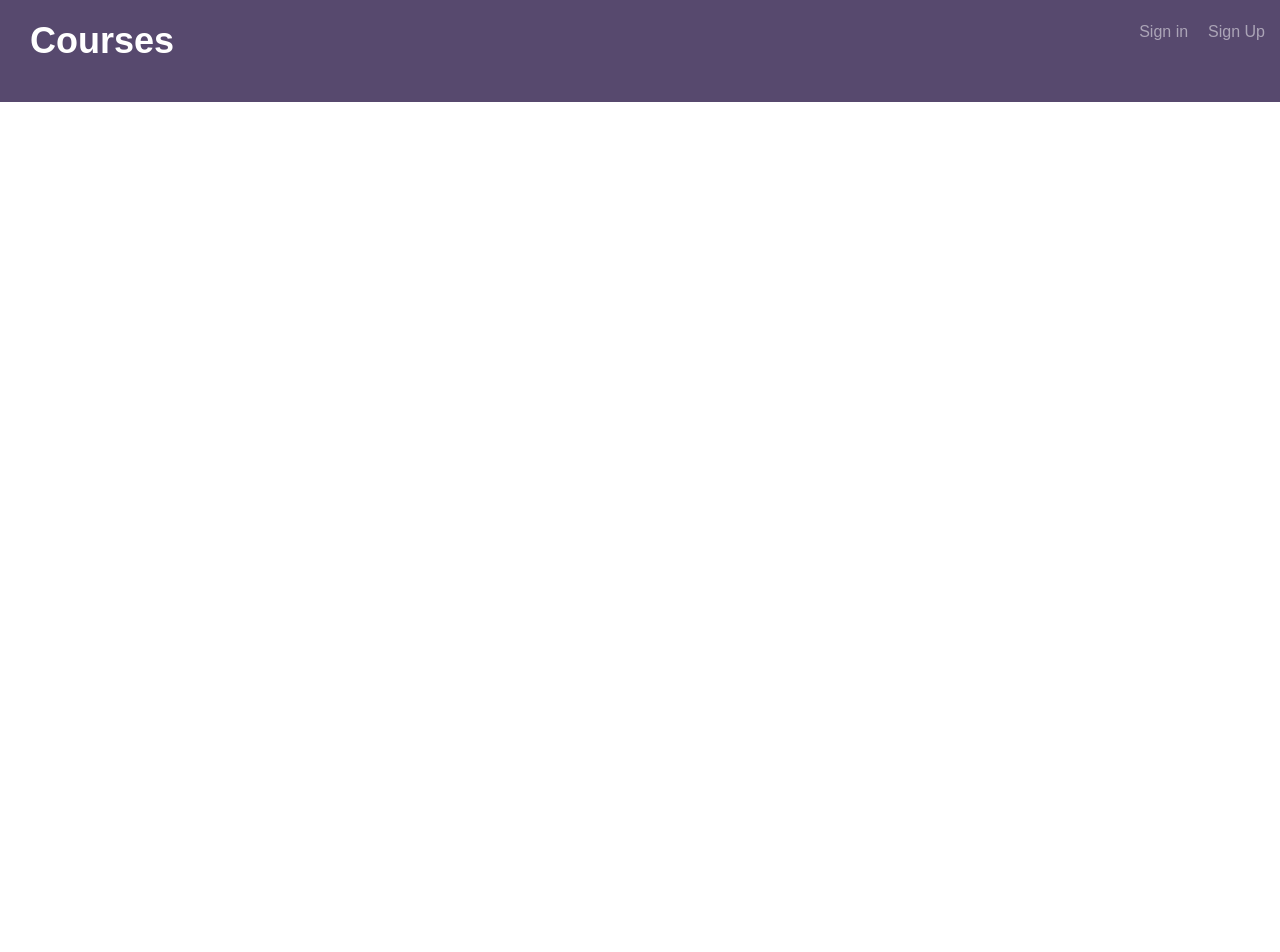
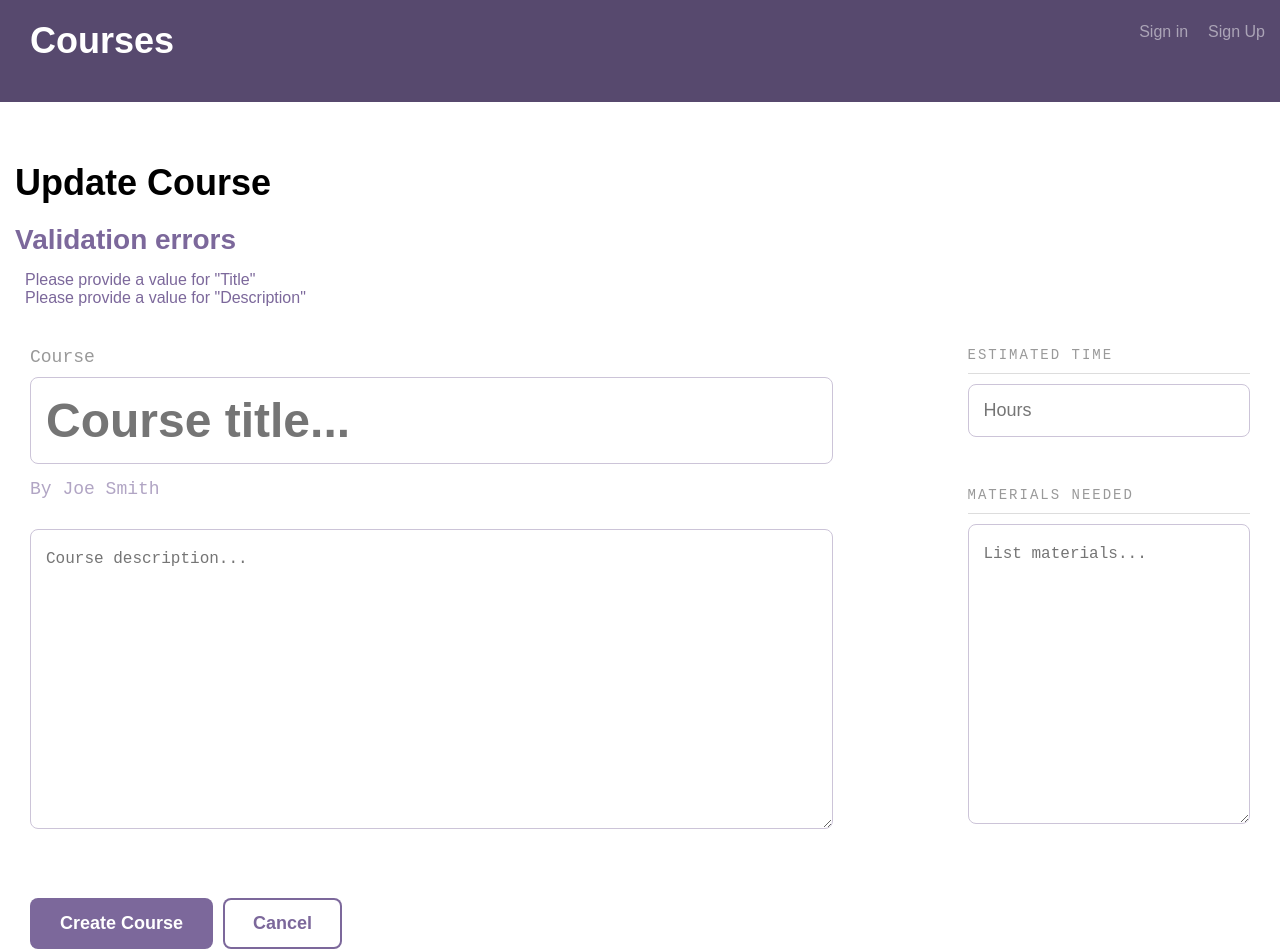
Before and after one commit to allan9595/full_stack_app_with_react_and_a_rest_api-treehouse, a React (Create React App) app in the folder client/: page /courses/1/update in a window 1280 px wide. Shown: the top 952 px of the page. Before the commit the page ends 800 px from the top, so only its background shows below. Built offline with nearby package versions, Linux system fonts and the light colour scheme; no server answers.

Commit message:
add update course

```diff
--- a/client/src/App.js
+++ b/client/src/App.js
@@ -8,6 +8,7 @@ import UserSignUp from './components/UserSignUp';
 import UserSignIn from './components/UserSignIn';
 import UserSignOut from './components/UserSignOut';
 import Header from './components/Header';
+import UpdateCourse from './components/UpdateCourse';
 //import context
 import withContext from './Context';
 import PrivateRoute from './components/PrivateRoute';
@@ -26,6 +27,7 @@ const App = () => {
         <Route path="/signout" component={UserSignOutWithConext} />
         <PrivateRoute exact path="/courses/create" component={CreateCourse} />
         <Route exact path= "/courses/:id" component={CourseDetail} />
+        <Route path="/courses/:id/update" component={UpdateCourse} />
       </Switch>
     </Router>
   );
--- a/client/src/components/UpdateCourse.js
+++ b/client/src/components/UpdateCourse.js
@@ -0,0 +1,160 @@
+import React, { Component } from 'react'
+import axios from 'axios';
+class UpdateCourse extends Component {
+    state = {
+        title: "",
+        description: "",
+        estimatedTime: "",
+        materialsNeeded: ""
+    }
+
+    componentDidMount(){
+
+        const id = this.props.match.params.id;
+        if(id !== 'create'){
+            axios.get(`http://localhost:5000/api/courses/${id}`)
+                .then((course) => {
+                    this.setState({
+                        title: course.data.title,
+                        description:course.data.description,
+                        estimatedTime:course.data.estimatedTime,
+                        materialsNeeded:course.data.materialsNeeded
+                    })
+                }).catch((e) => {
+                    console.log(e)
+            })
+        }
+    }
+    //submit the form to create a course
+    handleSubmit = (e) => {
+        e.preventDefault();
+        const id = this.props.match.params.id;
+        const { title , description, estimatedTime, materialsNeeded } = this.state;
+        axios.put(`http://localhost:5000/courses/${id}`, {title, description, estimatedTime, materialsNeeded})
+            .then(() => {
+                this.props.history.push('/') //redirect back to the main courses page
+            })
+            .catch((e) => {
+                console.log(e);
+            })
+
+    }
+
+    handleChange = (event) => {
+        const target = event.target;
+        const value = target.value;
+        const name = target.name;
+        this.setState({
+            [name]: value
+        })
+    }
+
+    handleCancel = () => {
+        this.props.history.push('/')
+    }
+    render() {
+        return (
+            <div>
+                <div>
+                <div className="bounds course--detail">
+                    <h1>Update Course</h1>
+                    <div>
+                        <div>
+                            <h2 className="validation--errors--label">Validation errors</h2>
+                            <div className="validation-errors">
+                            <ul>
+                                <li>Please provide a value for "Title"</li>
+                                <li>Please provide a value for "Description"</li>
+                            </ul>
+                            </div>
+                        </div>
+                            <form>
+                                <div className="grid-66">
+                                    <div className="course--header">
+                                        <h4 className="course--label">Course</h4>
+                                        <div>
+                                            <input
+                                                id="title"
+                                                name="title"
+                                                type="text"
+                                                className="input-title course--title--input"
+                                                placeholder="Course title..."
+                                                value={this.state.title}
+                                                onChange={this.handleChange}
+                                            />
+                                        </div>
+                                        <p>By Joe Smith</p>
+                                    </div>
+                                    <div className="course--description">
+                                        <div>
+                                            <textarea
+                                                id="description"
+                                                name="description"
+                                                className=""
+                                                placeholder="Course description..."
+                                                value={this.state.description}
+                                                onChange={this.handleChange}
+                                            >
+                                            </textarea>
+                                        </div>
+                                    </div>
+                                </div>
+                                <div className="grid-25 grid-right">
+                                    <div className="course--stats">
+                                        <ul className="course--stats--list">
+                                        <li className="course--stats--list--item">
+                                            <h4>Estimated Time</h4>
+                                            <div>
+                                                <input
+                                                    id="estimatedTime"
+                                                    name="estimatedTime"
+                                                    type="text"
+                                                    className="course--time--input"
+                                                    placeholder="Hours"
+                                                    value={this.state.estimatedTime}
+                                                    onChange={this.handleChange}
+                                                />
+                                                </div>
+                                        </li>
+                                        <li className="course--stats--list--item">
+                                            <h4>Materials Needed</h4>
+                                            <div>
+                                                <textarea
+                                                    id="materialsNeeded"
+                                                    name="materialsNeeded"
+                                                    className=""
+                                                    placeholder="List materials..."
+                                                    value={this.state.materialsNeeded}
+                                                    onChange={this.handleChange}
+                                                >
+                                                </textarea>
+                                            </div>
+                                        </li>
+                                        </ul>
+                                    </div>
+                                </div>
+                                <div className="grid-100 pad-bottom">
+                                    <button
+                                        className="button"
+                                        type="submit"
+                                        onClick={this.handleSubmit}
+                                    >
+                                        Create Course
+                                    </button>
+                                    <button
+                                        className="button button-secondary"
+                                        onClick={this.handleCancel}
+                                    >
+                                    Cancel
+                                    </button>
+                                </div>
+                            </form>
+                        </div>
+                    </div>
+                </div>
+            </div>
+        )
+    }
+}
+
+export default UpdateCourse;
```
